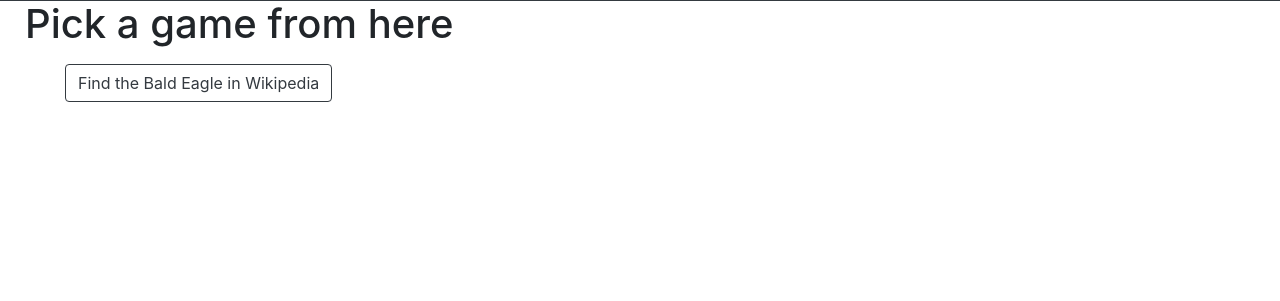
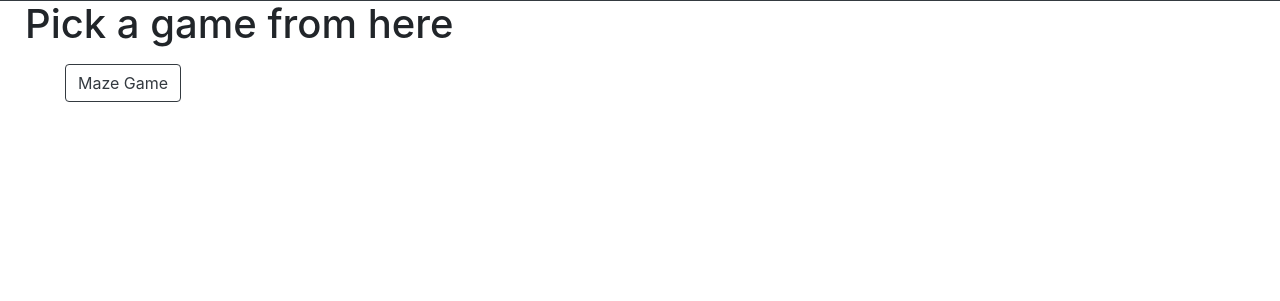
Before and after one commit to PeterCwalina/PSAD, a Flask app: page / in a window 1280 px wide. Shown: the part 55-356 px from the top of the page. Run offline with Flask 2, Linux system fonts and the light colour scheme; some libraries are stand-ins or nearby versions.

Commit message:
HTML fixes

```diff
--- a/templates/home.html
+++ b/templates/home.html
@@ -7,7 +7,7 @@ Home
     <h1>Pick a game from here</h1>
     <p>
       <ul>
-      <a href= "{{ url_for('StartWiki') }}" class="btn btn-outline-dark" role = "button">Find the Bald Eagle in Wikipedia</a>
+      <a href= "{{ url_for('none') }}" class="btn btn-outline-dark" role = "button">Maze Game</a>
 
 
       <!-- <a style = "color: #00008B; font-weight: 300;" href="{{ url_for('StartWiki') }}">Find the Bald Eagle in Wikipedia</a> -->
--- a/templates/tests.html
+++ b/templates/tests.html
@@ -6,8 +6,8 @@
 </head>
 <body>
     <p id="test"></p>
-    <button id="but">Button</button>
-    <button id="other">Other Button</button>
+    <button id="but" hidden=true>Button</button>
+    <!-- <button id="other">Other Button</button> -->
     <button id = "g">Start</button>
     <img id="test">
     <script src="static/maze.js"></script>
```
